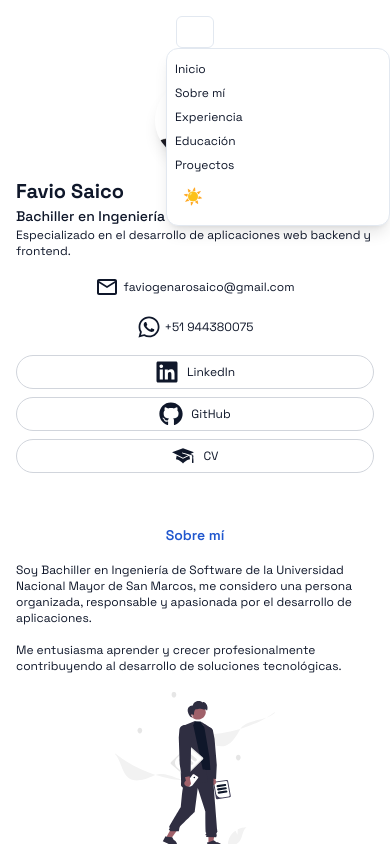
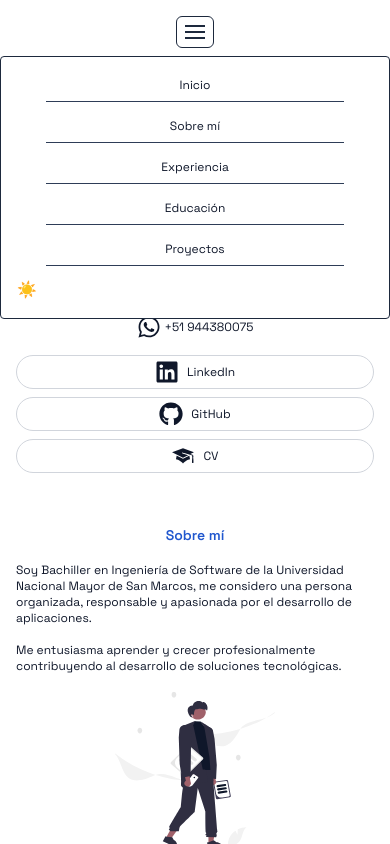
Before and after one commit to FavioGenaro/FavioGenaro.github.io, a Next.js app in the folder portfolio/: page / in a window 390 px wide. Both pictures are taken after a click on the button "Abrir menú". Shown: the top 844 px of the page. Built offline with nearby package versions, Linux system fonts and the light colour scheme.

Commit message:
feat: Mejorar menu mobile

```diff
--- a/portfolio/src/app/globals.css
+++ b/portfolio/src/app/globals.css
@@ -3,20 +3,22 @@
 :root {
   --background: #ffffff;
   --background-secondary: #F7F9FC;
+  --menu-background: #ffffff;
+  --menu-icon-background: #1d293d;
   --foreground: #171717;
 
   --text-primary: #0f172a;
   --text-secondary: #475569;
   --text-date: #4a5565;
 
-  --border-color: #e2e8f0;
+  --border-color: #1d293d;
+  --border-color-menu-item: #2e3d57;
 
   --text-h1: 1.25rem;
   --text-h2: 0.875rem;
   --text-h3: 0.75rem;
   --text-h4: 0.65rem;
 
-  /* --text-subtitle: #2563EB; */
   --text-subtitle: #2057ce;
 
   --experience-line-color: #2F2E41;
@@ -30,13 +32,16 @@
 [data-theme="dark"] {
   --background: #22202B;
   --background-secondary: #181621;
+  --menu-background: #22202B;
+  --menu-icon-background: #e2e8f0;
 
   --text-primary: #f8fafc;
   --text-secondary: #94a3b8;
   --text-subtitle: #3B82F6;
   --text-date: #ffffffCC;
 
-  --border-color: #1d293d;
+  --border-color: #e2e8f0;
+  --border-color-menu-item: #e2e8f0;
   --experience-line-color: #cbd5e1;
 
   --btn-social-media: #1d293d;
@@ -133,7 +138,6 @@ body {
 
 .background {
   color: var(--background);
-  /* border-color: var(--border-color); */
   @apply border-b
 }
 
@@ -143,6 +147,22 @@ body {
 
 .background-btn-social-media:hover {
   background-color: var(--btn-social-media);
+}
+
+.border-menu-item {
+  border-color: var(--border-color-menu-item);
+}
+
+.menu-color {
+  border-color: var(--border-color);
+}
+
+.menu-icon-background {
+  background-color: var(--menu-icon-background);
+}
+
+.menu-background {
+  background-color: var(--menu-background);
 }
 
 .line-time {
--- a/portfolio/src/components/molecules/NavbarItem.tsx
+++ b/portfolio/src/components/molecules/NavbarItem.tsx
@@ -4,16 +4,19 @@ import Text from '../atoms/Text';
 interface NavbarItemProps {
   label: string;
   href: string;
+  classNameText?: string;
+  classNameLi?: string;
+  classNameContainer?: string;
 }
 
-const NavbarItem: React.FC<NavbarItemProps> = ({ label, href }) => {
+const NavbarItem: React.FC<NavbarItemProps> = ({ label, href, classNameText, classNameLi, classNameContainer }) => {
 
 
 
   return (
-    <div className='px-2 py-1'>
-      <li>
-        <a href={href} className="menu-item border-t"><Text text={label}/></a>
+    <div className={`px-2 py-1 ${classNameContainer}`}>
+      <li className={classNameLi}>
+        <a href={href} className="menu-item border-t"><Text text={label} className={classNameText}/></a>
       </li>
     </div>
   )
--- a/portfolio/src/components/organisms/Navbar.tsx
+++ b/portfolio/src/components/organisms/Navbar.tsx
@@ -25,14 +25,14 @@ export default function Navbar() {
         className="
           md:hidden
           rounded-md p-2
-          border border-slate-200 dark:border-slate-800
+          border border-slate-200 dark:border-slate-800 menu-color
         "
       >
         {/* Icono hamburguesa */}
         <div className="space-y-1">
-          <span className="block h-0.5 w-5 bg-current" />
-          <span className="block h-0.5 w-5 bg-current" />
-          <span className="block h-0.5 w-5 bg-current" />
+          <span className="block h-0.5 w-5 menu-icon-background" />
+          <span className="block h-0.5 w-5 menu-icon-background" />
+          <span className="block h-0.5 w-5 menu-icon-background" />
         </div>
       </button>
 
@@ -40,20 +40,19 @@ export default function Navbar() {
       {open && (
         <div
           className="
-            absolute right-0 top-12 z-50
-            w-56
-            rounded-xl
-            bg-white dark:bg-slate-950
-            border border-slate-200 dark:border-slate-800
-            shadow-lg
+            absolute right-0 top-14 z-50
+            w-full
+            rounded-sm
+            menu-background
+            border border-slate-200 dark:border-slate-800 menu-color
           "
         >
           <ul className="flex flex-col py-2">
-            <NavbarItem href="#Profile" label="Inicio" />
-            <NavbarItem href="#AboutMe" label="Sobre mí" />
-            <NavbarItem href="#Experience" label="Experiencia" />
-            <NavbarItem href="#Education" label="Educación" />
-            <NavbarItem href="#Projects" label="Proyectos" />
+            <NavbarItem href="#Profile" label="Inicio" classNameText="text-center" classNameContainer="" classNameLi="border-b-1 border-menu-item w-[80%] mx-auto py-2"/>
+            <NavbarItem href="#AboutMe" label="Sobre mí" classNameText="text-center" classNameLi="border-b-1 border-menu-item w-[80%] mx-auto py-2"/>
+            <NavbarItem href="#Experience" label="Experiencia" classNameText="text-center" classNameLi="border-b-1 border-menu-item w-[80%] mx-auto py-2"/>
+            <NavbarItem href="#Education" label="Educación" classNameText="text-center" classNameLi="border-b-1 border-menu-item w-[80%] mx-auto py-2"/>
+            <NavbarItem href="#Projects" label="Proyectos" classNameText="text-center" classNameLi="border-b-1 border-menu-item w-[80%] mx-auto py-2"/>
 
             <div className="px-4 py-2">
               <ThemeToggle />
```
